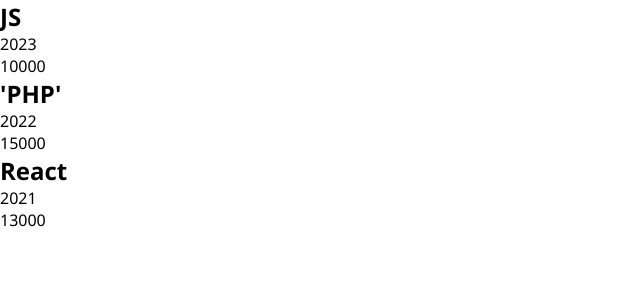
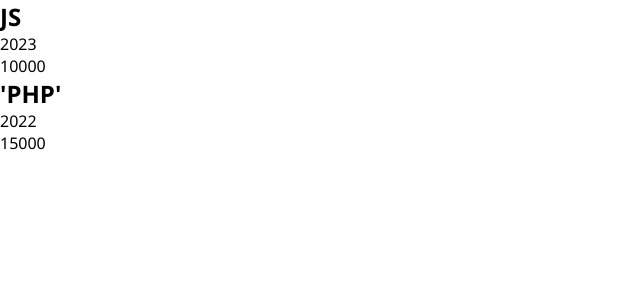
Before and after one commit to vitaliygalata1986/react-study-course_1, a React (Create React App) app: page / in a window 1280 px wide. Shown: the top 300 px of the page, without its empty margins (0-640 px from the left). Built offline with nearby package versions, Linux system fonts and the light colour scheme.

Commit message:
logical operator

```diff
--- a/src/App.js
+++ b/src/App.js
@@ -6,7 +6,7 @@
     <div>
       <Book name="JS" year="2023" price="10000" />
       <Book name="'PHP'" year="2022" price="15000" />
-      <Book name="React" year="2021" price="13000" />
+      <Book year="2021" price="13000" />
     </div>
   );
 }
--- a/src/components/Book.jsx
+++ b/src/components/Book.jsx
@@ -1,11 +1,30 @@
 const Book = ({ name, year, price }) => {
+  /*
+  if (!name) {
+    // если name не пришел, то не отрисовываем компонент
+    return null; // возвращаем ничего
+  }
+  */
+
   return (
+    name && (
+      <div>
+        <h2>{name}</h2>
+        <p>{year}</p>
+        <p>{price}</p>
+      </div>
+    )
+  );
+
+  /*
+  return name ? (
     <div>
       <h2>{name}</h2>
       <p>{year}</p>
       <p>{price}</p>
     </div>
-  );
+  ) : null;
+  */
 };
 
 export default Book;
```
